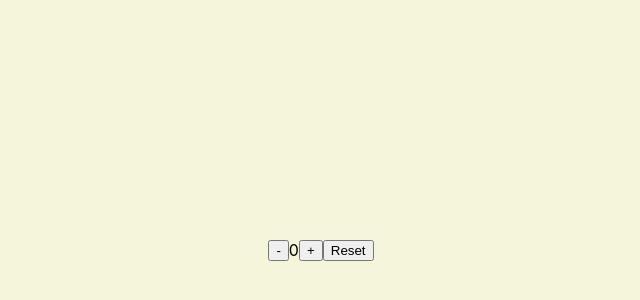
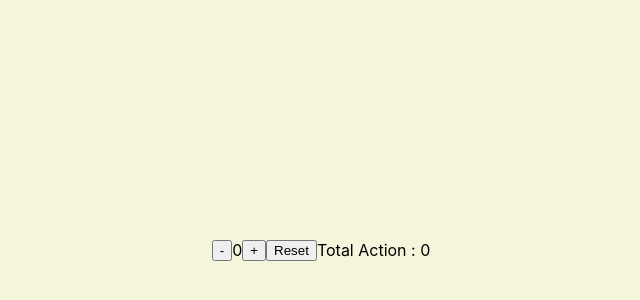
Before and after one commit to hosein-yarzade/zustand-app, a React (Create React App) app: page / in a window 1280 px wide. Shown: the part 150-450 px from the top of the page, without its empty margins (319-959 px from the left). Built offline with nearby package versions, Linux system fonts and the light colour scheme.

Commit message:
add total action

```diff
--- a/src/pages/index/App.tsx
+++ b/src/pages/index/App.tsx
@@ -3,13 +3,14 @@ import './App.css';
 import useStore from './../../zustand/store';
 
 function App() {
-  const { count, increment, decrement ,reset} = useStore();
+  const { count, increment, decrement ,reset ,totalCount} = useStore();
   return (
     <div className="App">
       <button onClick={decrement}>-</button>
       <span>{count}</span>
       <button onClick={increment}>+</button>
       <button onClick={reset}>Reset</button>
+      <span>Total Action : {totalCount}</span>
     </div>
   );
 }
--- a/src/zustand/store.ts
+++ b/src/zustand/store.ts
@@ -3,8 +3,9 @@ import create from 'zustand';
 
 type Store = {
     count: number; //count type
+    totalCount: number; //totalCount type
 
-  };
+};
   type Action ={
     increment: () => void; //first func type
     decrement: () => void; //second func type
@@ -12,14 +13,15 @@ type Store = {
   }
   const initialState = {
     count: 0,
-
+    totalCount:0
   }
 
   // create store
   const useStore = create<Store & Action>()((set) => ({
     count: 0,
-    increment: () => set((state) => ({ count: state.count + 1 })), //first func (increment)
-    decrement: () => set((state) => ({ count: state.count - 1 })), //second func (decrement)
+    totalCount:0,
+    increment: () => set((state) => ({ count: state.count + 1 ,totalCount:state.totalCount + 1 })), //first func (increment)
+    decrement: () => set((state) => ({ count: state.count - 1 ,totalCount:state.totalCount + 1})), //second func (decrement)
     reset: () => set(initialState), //second func (decrement)
   }));
 
```
